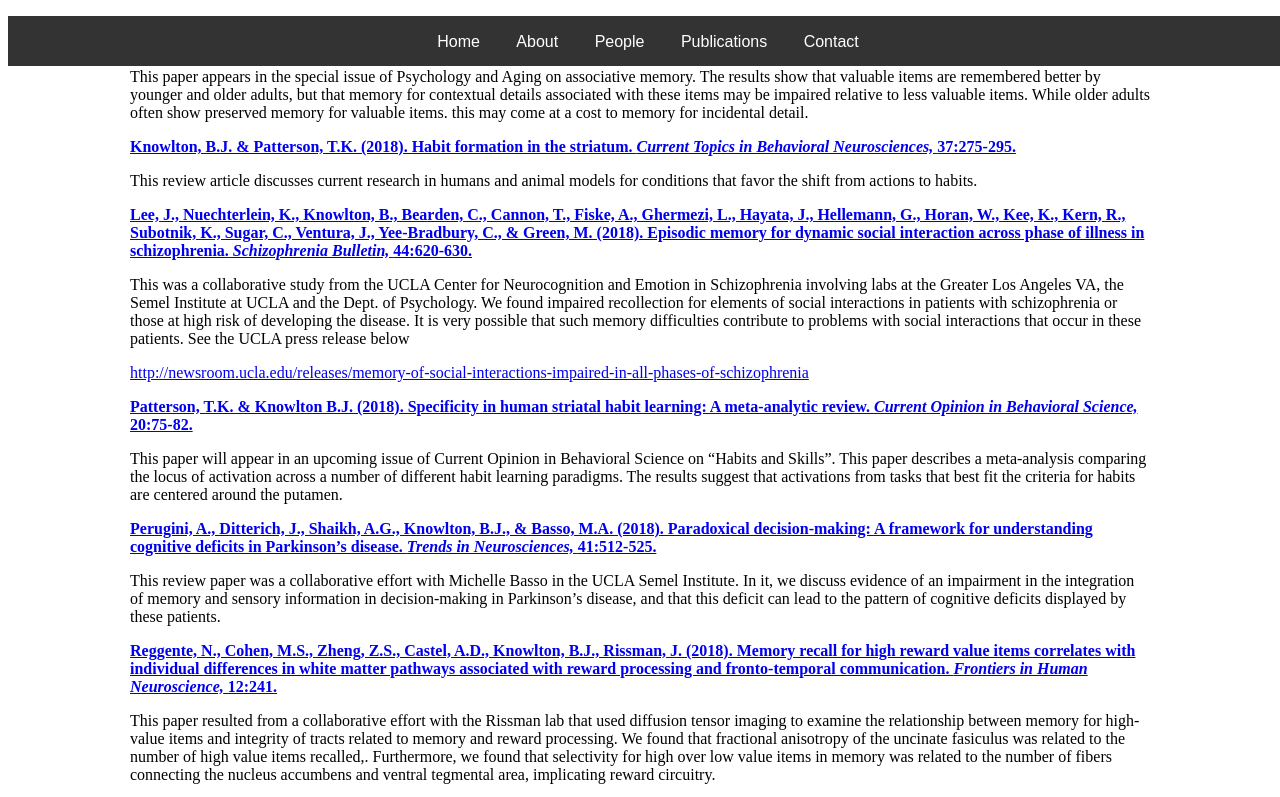
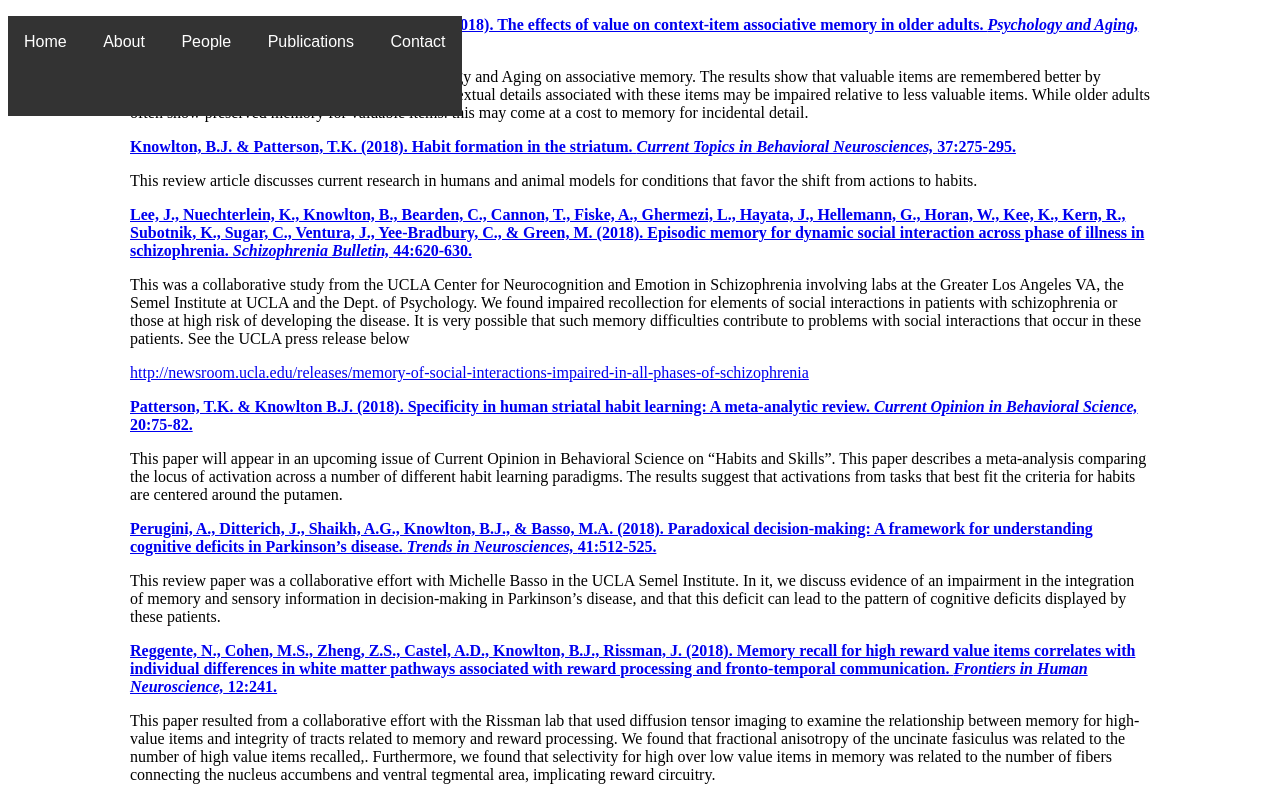
Before and after one commit to envimmlab/publications, a plain HTML site: page index.html in a window 1280 px wide. Shown: the top 797 px of the page. Drawn offline with Linux system fonts and the light colour scheme.

Commit message:
Update index.html

```diff
--- a/index.html
+++ b/index.html
@@ -59,14 +59,15 @@
         font-weight:normal;
       }
       .menu {
-       width: 5000px;
-       height: 50px;
+       # width: 5000px;
+       height: 100px;
        text-align: center;
        max-width: 100%;
        background-position: center;
        background-size: cover;
        background-color: #333333;color: white;
-       position: fixed;z-index: 1;
+       position: fixed;
+       z-index: 1;
      }
      .text {
        max-width: 1020px;
```
